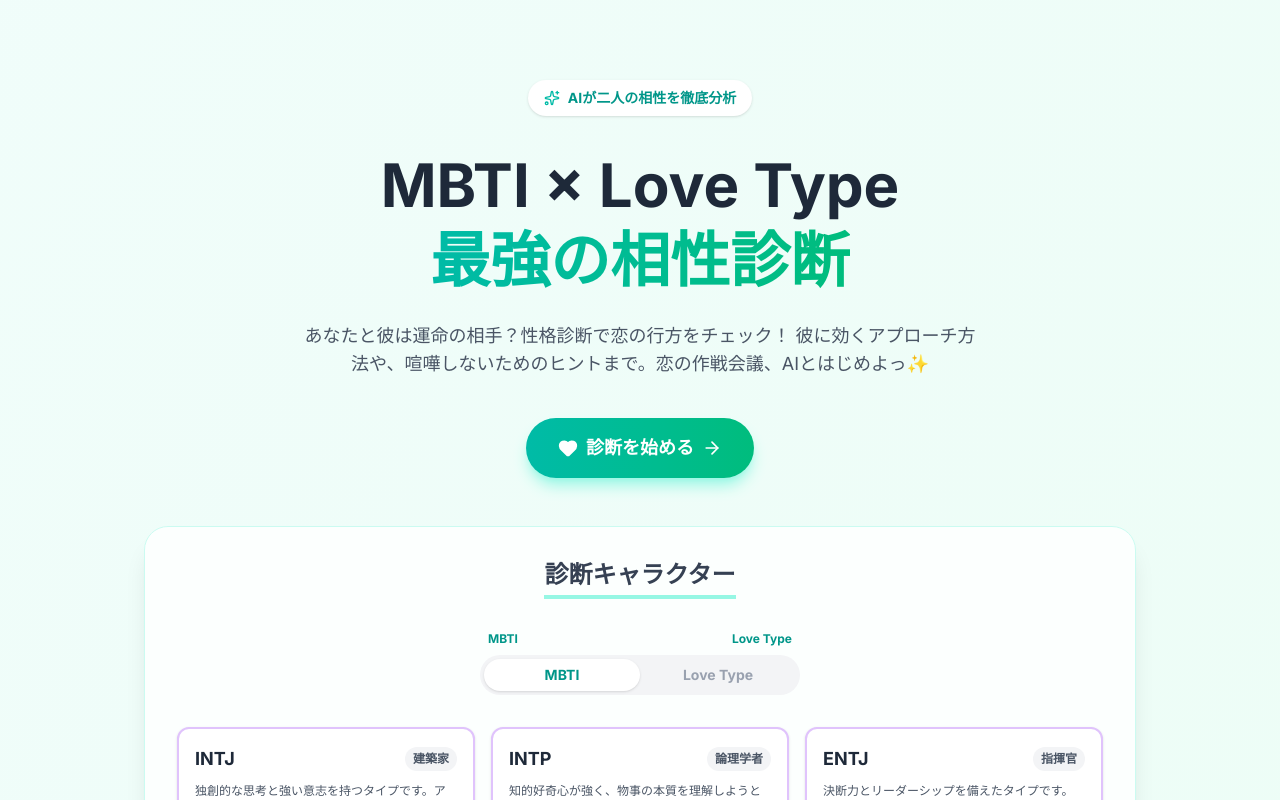
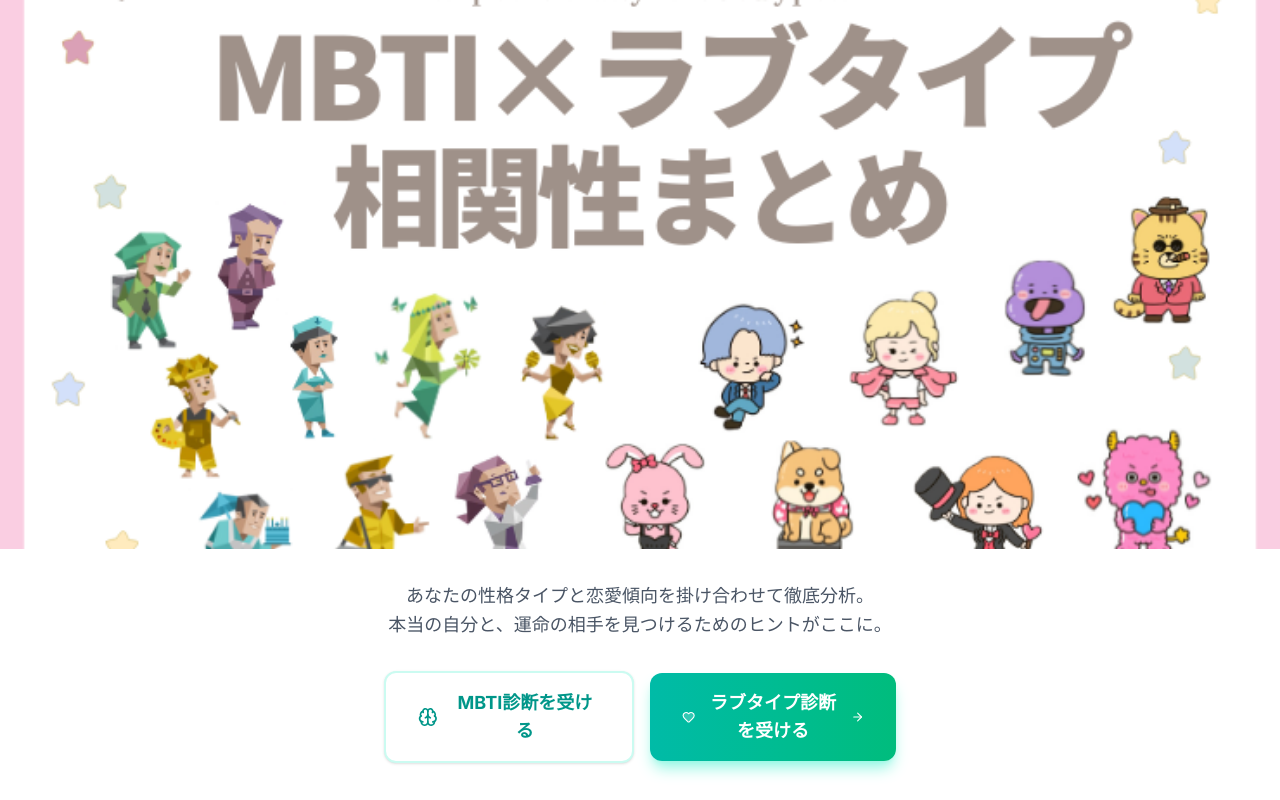
Before and after one commit to UryuAtsuya/mbti_love_diagnosis, a Next.js app: page / in a window 1280 px wide. Shown: the top 800 px of the page. Built offline with nearby package versions, Linux system fonts and the light colour scheme.

Commit message:
Try to fix some UI

```diff
--- a/app/diagnosis/page.tsx
+++ b/app/diagnosis/page.tsx
@@ -1,9 +1,17 @@
 import ChatApp from '@/components/ChatApp';
 
-export default function DiagnosisPage() {
+export default async function DiagnosisPage({
+    searchParams,
+}: {
+    searchParams: Promise<{ [key: string]: string | string[] | undefined }>;
+}) {
+    const resolvedSearchParams = await searchParams;
+    const type = typeof resolvedSearchParams.type === 'string' ? resolvedSearchParams.type : undefined;
+    const mode = (type === 'mbti' || type === 'lovetype') ? type : undefined;
+
     return (
         <main className="min-h-screen bg-gradient-to-br from-teal-50 to-emerald-50 flex items-center justify-center p-4">
-            <ChatApp />
+            <ChatApp mode={mode} />
         </main>
     );
 }
--- a/app/page.tsx
+++ b/app/page.tsx
@@ -1,40 +1,12 @@
 // app/page.tsx
-import Link from 'next/link';
-import Image from 'next/image';
-import { Sparkles, Heart, ArrowRight } from 'lucide-react';
 import CharacterSection from '@/components/CharacterSection';
+import DiagnosisHero from '@/components/DiagnosisHero';
 
 export default function Home() {
   return (
     <main className="min-h-screen bg-gradient-to-br from-teal-50 to-emerald-50">
       {/* Hero Section */}
-      <div className="max-w-6xl mx-auto px-4 pt-20 pb-12 text-center">
-        <div className="inline-flex items-center gap-2 bg-white px-4 py-2 rounded-full shadow-sm mb-8 animate-fade-in-up">
-          <Sparkles className="w-4 h-4 text-teal-500" />
-          <span className="text-sm font-bold text-teal-600">AIが二人の相性を徹底分析</span>
-        </div>
-
-        <h1 className="text-4xl md:text-6xl font-bold text-gray-800 mb-6 leading-tight">
-          MBTI × Love Type<br />
-          <span className="text-transparent bg-clip-text bg-gradient-to-r from-teal-500 to-emerald-500">
-            最強の相性診断
-          </span>
-        </h1>
-
-        <p className="text-gray-600 text-lg mb-10 max-w-2xl mx-auto">
-          あなたと彼は運命の相手？性格診断で恋の行方をチェック！
-          彼に効くアプローチ方法や、喧嘩しないためのヒントまで。恋の作戦会議、AIとはじめよっ✨
-        </p>
-
-        <Link
-          href="/diagnosis"
-          className="inline-flex items-center gap-2 bg-gradient-to-r from-teal-500 to-emerald-500 text-white px-8 py-4 rounded-full font-bold text-lg shadow-lg shadow-teal-200 hover:scale-105 transition-transform"
-        >
-          <Heart className="w-5 h-5 fill-white" />
-          診断を始める
-          <ArrowRight className="w-5 h-5" />
-        </Link>
-      </div>
+      <DiagnosisHero />
 
       {/* Character Image Section */}
       <CharacterSection />
--- a/components/ChatApp.tsx
+++ b/components/ChatApp.tsx
@@ -20,7 +20,11 @@
     message: string;
 };
 
-export default function ChatApp() {
+type ChatAppProps = {
+    mode?: 'mbti' | 'lovetype';
+};
+
+export default function ChatApp({ mode }: ChatAppProps) {
     // --- State管理 ---
     const [step, setStep] = useState<'input' | 'diagnosing' | 'result' | 'chat'>('input');
     const [loading, setLoading] = useState(false);
@@ -184,6 +188,7 @@
                             onStartDiagnosis={handleStartDiagnosisWrapper}
                             loading={loading}
                             onMBTIChange={(user, partner) => setBgColors({ user, partner })}
+                            mode={mode}
                         />
                     </motion.div>
                 )}
--- /dev/null
+++ b/components/DiagnosisHero.tsx
@@ -0,0 +1,51 @@
+'use client';
+
+import Image from 'next/image';
+import Link from 'next/link';
+import { Heart, ArrowRight, Brain } from 'lucide-react';
+
+export default function DiagnosisHero() {
+    return (
+        <section className="w-full bg-white pb-12">
+            {/* Hero Image Container */}
+            <div className="relative w-full aspect-[16/9] md:aspect-[21/9] max-h-[600px]">
+                <Image
+                    src="/images/hero_bg.png"
+                    alt="MBTI × Love Type 相関性まとめ"
+                    fill
+                    className="object-contain md:object-cover"
+                    priority
+                />
+            </div>
+
+            {/* CTA Buttons Container */}
+            <div className="max-w-4xl mx-auto px-4 mt-8 text-center">
+                <p className="text-gray-600 text-lg mb-8 max-w-2xl mx-auto leading-relaxed">
+                    あなたの性格タイプと恋愛傾向を掛け合わせて徹底分析。<br className="hidden md:block" />
+                    本当の自分と、運命の相手を見つけるためのヒントがここに。
+                </p>
+
+                <div className="flex flex-col sm:flex-row items-center justify-center gap-4 w-full max-w-lg mx-auto">
+                    {/* Button A: MBTI */}
+                    <Link
+                        href="/diagnosis?type=mbti"
+                        className="group w-full sm:w-auto flex-1 inline-flex items-center justify-center gap-3 bg-white text-teal-600 border-2 border-teal-100 px-8 py-4 rounded-xl font-bold text-lg shadow-sm hover:shadow-md hover:border-teal-200 hover:-translate-y-0.5 transition-all duration-200"
+                    >
+                        <Brain className="w-5 h-5 group-hover:scale-110 transition-transform" />
+                        <span>MBTI診断を受ける</span>
+                    </Link>
+
+                    {/* Button B: Love Type */}
+                    <Link
+                        href="/diagnosis?type=lovetype"
+                        className="group w-full sm:w-auto flex-1 inline-flex items-center justify-center gap-3 bg-gradient-to-r from-teal-500 to-emerald-500 text-white px-8 py-4 rounded-xl font-bold text-lg shadow-lg shadow-teal-200 hover:shadow-xl hover:shadow-teal-300 hover:-translate-y-0.5 transition-all duration-200"
+                    >
+                        <Heart className="w-5 h-5 fill-white/20 group-hover:scale-110 transition-transform" />
+                        <span>ラブタイプ診断を受ける</span>
+                        <ArrowRight className="w-5 h-5 group-hover:translate-x-1 transition-transform" />
+                    </Link>
+                </div>
+            </div>
+        </section>
+    );
+}
--- a/components/InputForm.tsx
+++ b/components/InputForm.tsx
@@ -20,9 +20,10 @@
     onStartDiagnosis: (data: FormData) => void;
     loading: boolean;
     onMBTIChange: (userColor: string, partnerColor: string) => void;
+    mode?: 'mbti' | 'lovetype';
 };
 
-export default function InputForm({ onStartDiagnosis, loading, onMBTIChange }: InputFormProps) {
+export default function InputForm({ onStartDiagnosis, loading, onMBTIChange, mode }: InputFormProps) {
     const [step, setStep] = useState(0); // 0: User, 1: Partner
     const [direction, setDirection] = useState(0);
     const [formData, setFormData] = useState<FormData>({
@@ -47,11 +48,26 @@
     };
 
     const handleSubmit = () => {
-        const isUserValid = formData.user_mbti || formData.user_love_type;
-        const isPartnerValid = formData.partner_mbti || formData.partner_love_type;
+        let isUserValid = false;
+        let isPartnerValid = false;
+
+        if (mode === 'mbti') {
+            isUserValid = !!formData.user_mbti;
+            isPartnerValid = !!formData.partner_mbti;
+        } else if (mode === 'lovetype') {
+            isUserValid = !!formData.user_love_type;
+            isPartnerValid = !!formData.partner_love_type;
+        } else {
+            // Default: require at least one
+            isUserValid = !!formData.user_mbti || !!formData.user_love_type;
+            isPartnerValid = !!formData.partner_mbti || !!formData.partner_love_type;
+        }
 
         if (!isUserValid || !isPartnerValid) {
-            alert('あなたとお相手、それぞれMBTIまたはLove Typeのどちらかは入力してください！');
+            const msg = mode === 'mbti' ? 'MBTIを選択してください' :
+                mode === 'lovetype' ? 'Love Typeを選択してください' :
+                    'MBTIまたはLove Typeのどちらかは入力してください';
+            alert(`あなたとお相手、それぞれ${msg}！`);
             return;
         }
         onStartDiagnosis(formData);
@@ -155,6 +171,8 @@
                             </select>
                         </div>
 
+                        {/* MBTI Select - Show if mode is undefined or 'mbti' */}
+                        {(!mode || mode === 'mbti') && (
                             <div className="space-y-2">
                                 <label className="text-xs font-bold text-gray-500 ml-1">MBTI</label>
                                 <select
@@ -181,7 +199,10 @@
                                     {MBTI_TYPES.map((t) => <option key={t.value} value={t.value}>{t.label}</option>)}
                                 </select>
                             </div>
+                        )}
 
+                        {/* Love Type Select - Show if mode is undefined or 'lovetype' */}
+                        {(!mode || mode === 'lovetype') && (
                             <div className="space-y-2">
                                 <label className="text-xs font-bold text-gray-500 ml-1">Love Type</label>
                                 <select
@@ -200,6 +221,7 @@
                                     ))}
                                 </select>
                             </div>
+                        )}
                     </motion.div>
                 </AnimatePresence>
             </div>
```
Also changed, not shown: public/images/hero_bg.png (added). Lines whose indentation alone changed are shown as unchanged.
